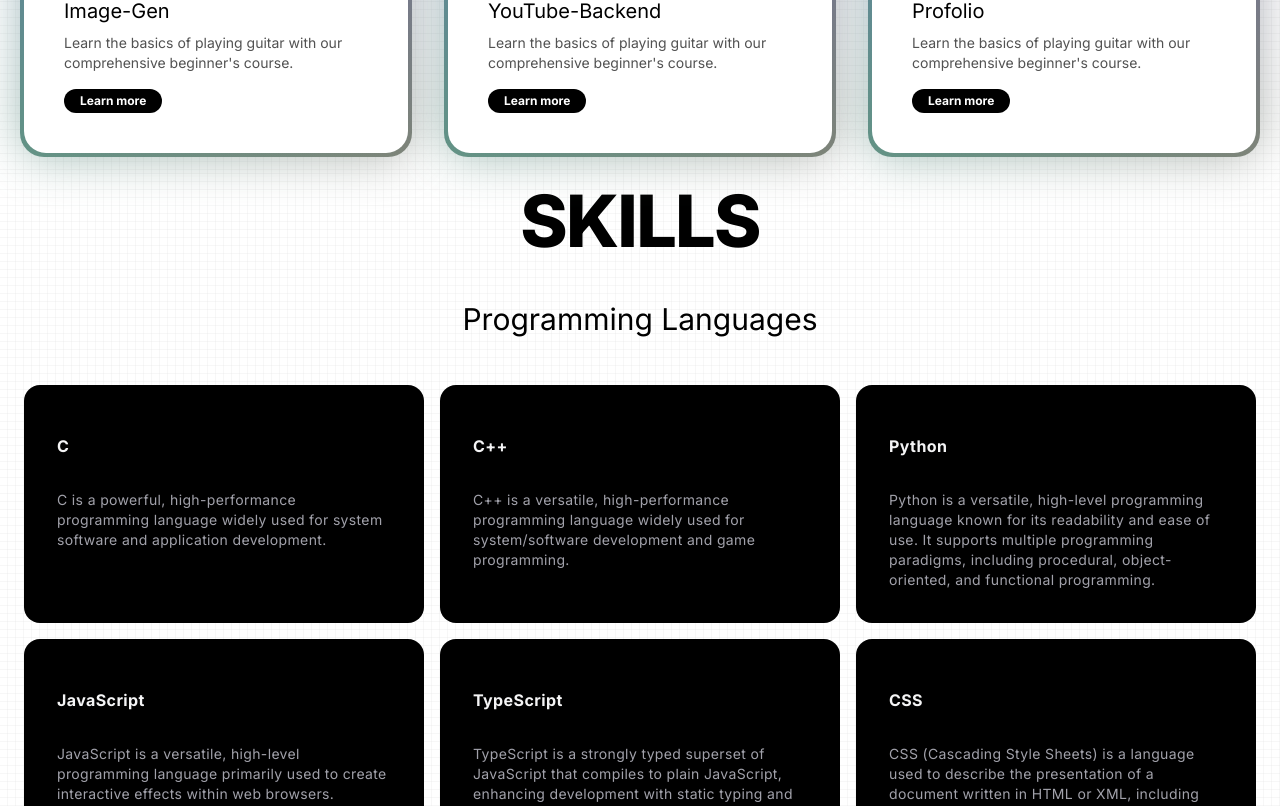
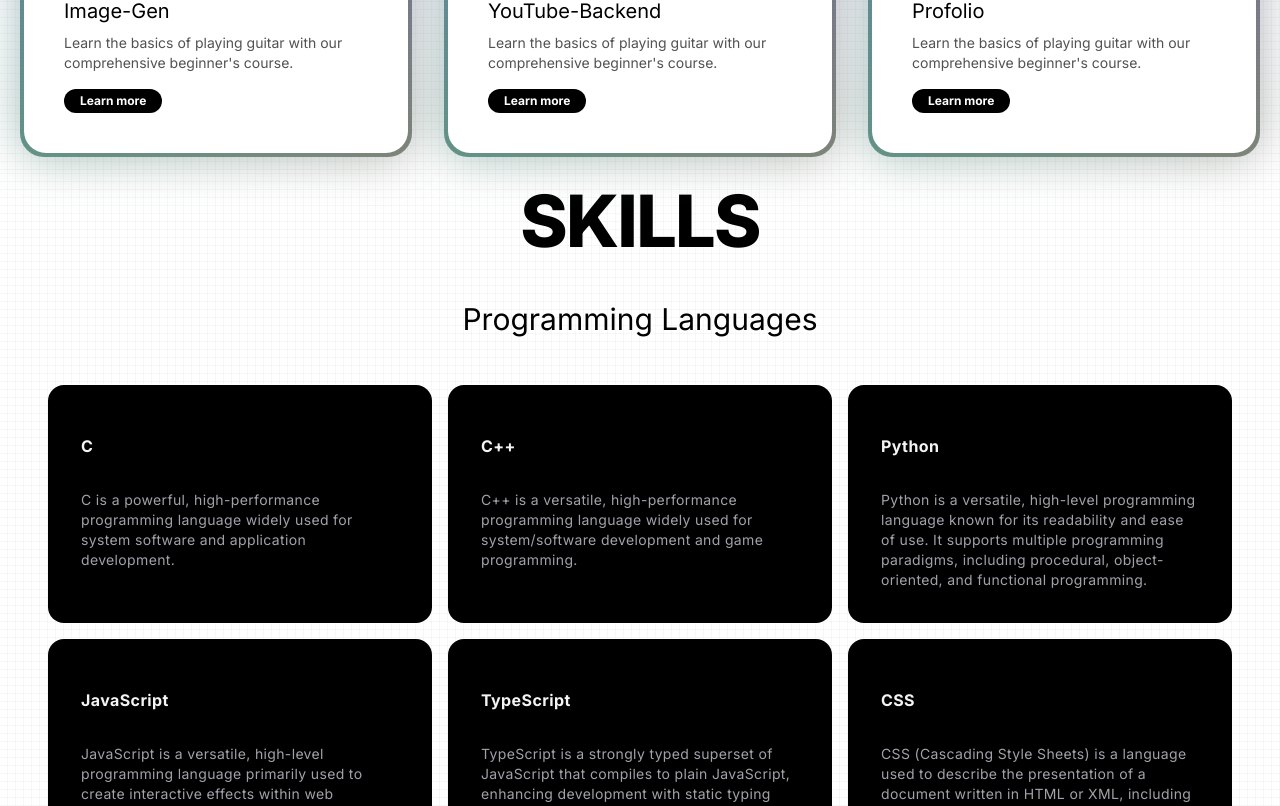
Before and after one commit to atulkashyap404/myportfolio, a Next.js app: page / in a window 1280 px wide. Shown: the part 1991-2797 px from the top of the page. Built offline with nearby package versions, Linux system fonts and the light colour scheme.

Commit message:
text fixing

```diff
--- a/src/components/SkillsSection.tsx
+++ b/src/components/SkillsSection.tsx
@@ -1,6 +1,5 @@
-"use client"
+"use client";
 import { HoverEffect } from "./ui/card-hover-effect";
-
 
 interface Language {
   id: number;
@@ -11,68 +10,81 @@ interface Language {
 
 function SkillsSection() {
   return (
-    <div className="h-[60rem] w-full overflow-hidden dark:bg-black bg-white  dark:bg-grid-small-white/[0.2] bg-grid-small-black/[0.2]">
-      <h1 className="flex justify-center items-center mb-8 mt-8 text-7xl leading-8 font-extrabold tracking-tight">SKILLS</h1>
-      <p className="flex justify-center items-center text-3xl text-neutral text-bold pt-8 text-black">Programming Languages</p>
+    <div className="flex flex-col justify-center dark:bg-black bg-white  dark:bg-grid-small-white/[0.2] bg-grid-small-black/[0.2] ">
+      <div className="flex flex-col justify-center  max-auto px-4 sm:px-6">
+        <div className="text-center">
+          <h1 className="flex justify-center items-center mb-8 mt-8 text-7xl leading-8 font-extrabold tracking-tight text-black">
+            SKILLS
+          </h1>
+          <p className="flex justify-center items-center text-3xl text-neutral text-bold pt-8 text-black">
+            Programming Languages
+          </p>
+        </div>
         <div className="max-w-7xl mx-auto px-4">
           <HoverEffect items={language} />
         </div>
       </div>
-  )
+    </div>
+  );
 }
-
-
 
 export const language = [
   {
     id: 1,
     name: "C",
-    description: "C is a powerful, high-performance programming language widely used for system software and application development. ",
-    link: ""
-
+    description:
+      "C is a powerful, high-performance programming language widely used for system software and application development. ",
+    link: "",
   },
   {
     id: 2,
     name: "C++",
-    description: "C++ is a versatile, high-performance programming language widely used for system/software development and game programming.",
-    link: ""
+    description:
+      "C++ is a versatile, high-performance programming language widely used for system/software development and game programming.",
+    link: "",
   },
   {
     id: 3,
     name: "Python",
-    description: "Python is a versatile, high-level programming language known for its readability and ease of use. It supports multiple programming paradigms, including procedural, object-oriented, and functional programming.",
-    link: ""
+    description:
+      "Python is a versatile, high-level programming language known for its readability and ease of use. It supports multiple programming paradigms, including procedural, object-oriented, and functional programming.",
+    link: "",
   },
   {
     id: 4,
     name: "JavaScript",
-    description: "JavaScript is a versatile, high-level programming language primarily used to create interactive effects within web browsers.",
-    link: ""
+    description:
+      "JavaScript is a versatile, high-level programming language primarily used to create interactive effects within web browsers.",
+    link: "",
   },
   {
     id: 5,
     name: "TypeScript",
-    description: "TypeScript is a strongly typed superset of JavaScript that compiles to plain JavaScript, enhancing development with static typing and modern ECMAScript features.",
-    link: ""
+    description:
+      "TypeScript is a strongly typed superset of JavaScript that compiles to plain JavaScript, enhancing development with static typing and modern ECMAScript features.",
+    link: "",
   },
   {
     id: 6,
     name: "CSS",
-    description: "CSS (Cascading Style Sheets) is a language used to describe the presentation of a document written in HTML or XML, including layout, colors, and fonts.",
-    link: ""
+    description:
+      "CSS (Cascading Style Sheets) is a language used to describe the presentation of a document written in HTML or XML, including layout, colors, and fonts.",
+    link: "",
   },
   {
     id: 7,
     name: "HTML",
-    description: "HTML (HyperText Markup Language) is the standard language used to create and design webpages.",
-    link: ""
+    description:
+      "HTML (HyperText Markup Language) is the standard language used to create and design webpages.",
+    link: "",
   },
   {
     id: 8,
     name: "Go",
-    description: "Go is a statically typed, compiled programming language designed by Google, known for its simplicity and efficiency in building scalable, concurrent applications.",
-    link: ""
-}
-]
+    description:
+      "Go is a statically typed, compiled programming language designed by Google, known for its simplicity and efficiency in building scalable, concurrent applications.",
+    link: "",
+  },
+];
 
-export default SkillsSection
+export default SkillsSection;
--- a/src/components/ToolsFramwork.tsx
+++ b/src/components/ToolsFramwork.tsx
@@ -12,7 +12,7 @@ interface Language {
 function ToolsFramework() {
   return (
     <div className="h-[50rem] w-full overflow-hidden dark:bg-black bg-white  dark:bg-grid-small-white/[0.2] bg-grid-small-black/[0.2]">
-      <p className="flex justify-center items-center text-3xl text-neutral text-bold pt-8">Libraries/Frameworks</p>
+      <p className="flex justify-center items-center text-3xl text-neutral text-bold pt-8 text-black">Libraries/Frameworks</p>
       <div className="max-w-7xl mx-auto px-4">
       <HoverEffect items={language} />
     </div>
```
Lines whose indentation alone changed are shown as unchanged.
